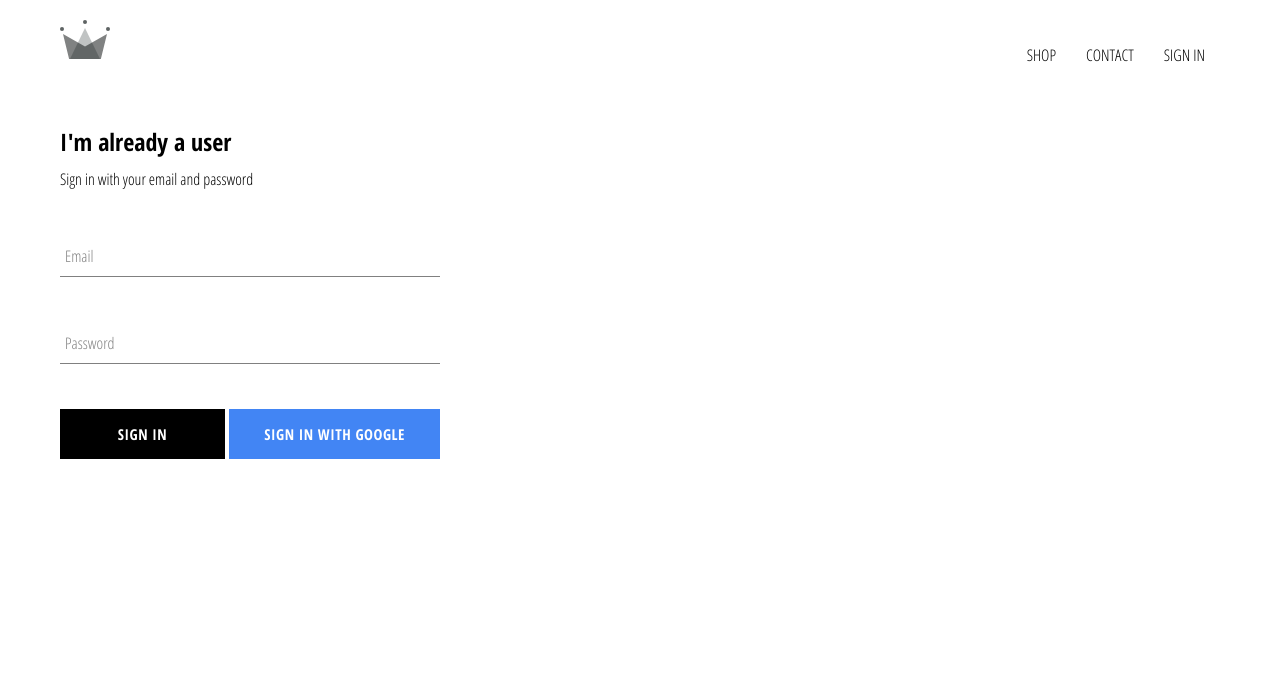
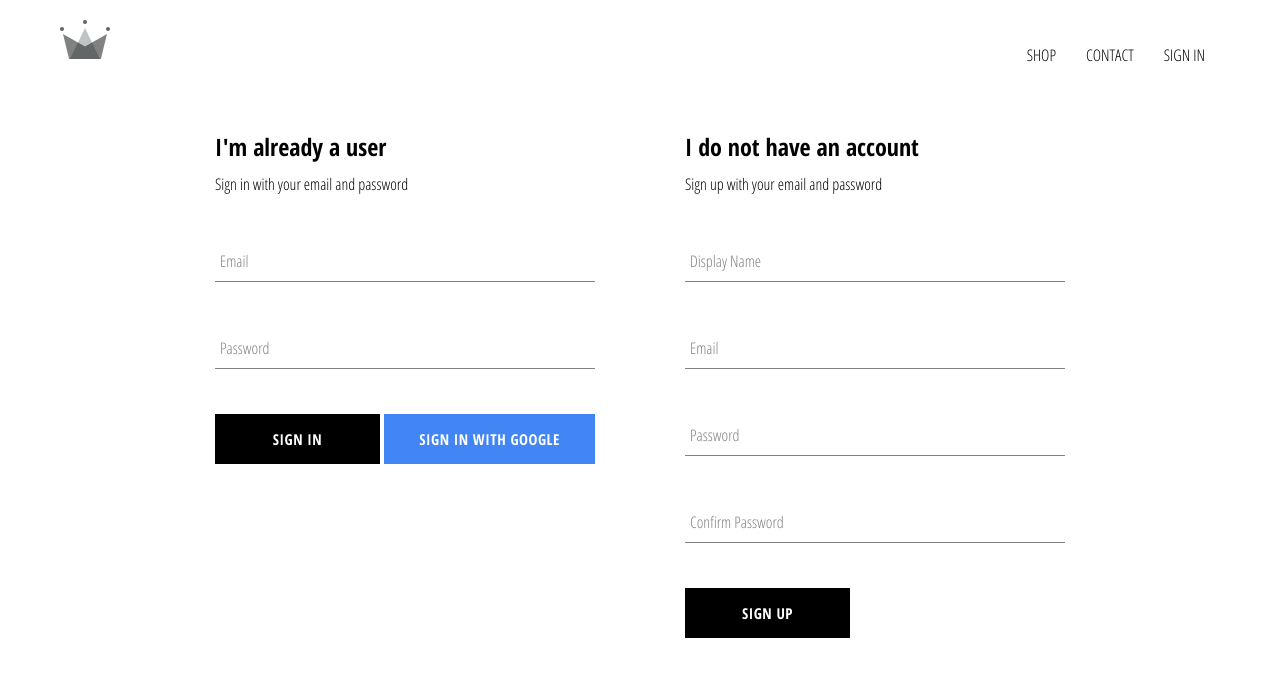
Before and after one commit to steelcolosus/ecom, a React (Create React App) app: page /signin in a window 1280 px wide. Shown: the top 676 px of the page. Built offline with nearby package versions, Linux system fonts and the light colour scheme; no server answers.

Commit message:
implementing user email signup with firebase

```diff
--- a/src/App.js
+++ b/src/App.js
@@ -1,4 +1,4 @@
-import React , {useState, useEffect} from 'react';
+import React, { useState, useEffect } from 'react';
 import { Route, Switch } from 'react-router-dom'
 import './App.css';
 import HomePage from './pages/homepage/homepage.component';
@@ -6,7 +6,7 @@
 import Header from './components/header/header.component';
 import SignInAndSignUpPage from './pages/sign-in-and-sign-up/sign-in-and-sign-up.component';
 
-import {auth} from './firebase/firebase.utils';
+import { auth, createUserProfileDocument } from './firebase/firebase.utils';
 
 function App() {
 
@@ -15,19 +15,35 @@
 
 
 
-  useEffect(()=>{
-    const unsuscribeFromAuth = auth.onAuthStateChanged(user=>{
-      setCurrentUser(user)
+  useEffect(() => {
+    const unsuscribeFromAuth = auth.onAuthStateChanged(async userAuth => {
+
+      if (userAuth) {
+
+        const userRef = await createUserProfileDocument(userAuth);
+
+        userRef.onSnapshot(snapshot => {
+          setCurrentUser({
+            id: snapshot.id,
+            ...snapshot.data()
+          })
+        })
+
+      } else {
+
+        setCurrentUser(userAuth)
+
+      }
     })
     return () => {
       unsuscribeFromAuth();
     }
-  },[]);
+  }, []);
 
 
   return (
     <div className="App">
-      <Header currentUser={currentUser}/>
+      <Header currentUser={currentUser} />
       <Switch>
         <Route exact path='/' component={HomePage} />
         <Route path='/shop' component={ShopPage} />
--- /dev/null
+++ b/src/components/sign-up/sign-up.component.jsx
@@ -0,0 +1,93 @@
+import React, { useState } from 'react';
+import FormInput from '../form-input/form-input.component';
+import CustomButton from '../custom-button/custom-button.component';
+import { auth, createUserProfileDocument } from '../../firebase/firebase.utils';
+import './sign-up.styles.scss';
+
+const SignUp = () => {
+    const [signupData, setSignupData] = useState({
+        displayName: '',
+        email: '',
+        password: '',
+        confirmPassword: ''
+    });
+
+    const handleSubmit = async event => {
+        event.preventDefault();
+
+        const { displayName, email, password, confirmPassword } = signupData;
+
+        if (password !== confirmPassword) {
+            alert("Passwords don't match");
+            return;
+        }
+
+        try {
+            const { user } = await auth.createUserWithEmailAndPassword(email, password);
+            await createUserProfileDocument(user, { displayName });
+            setSignupData({
+                displayName: '',
+                email: '',
+                password: '',
+                confirmPassword: ''
+            });
+        } catch (error) {
+
+        }
+
+
+    }
+    const handleChange = event => {
+        const { value, name } = event.target;
+        setSignupData((_signupData) => {
+            return { ..._signupData, [name]: value }
+        })
+    }
+
+    return (
+        <div className='sign-up'>
+            <h2 className='title'>I do not have an account</h2>
+            <span>Sign up with your email and password</span>
+            <form className='sign-up-form' onSubmit={handleSubmit}>
+                <FormInput
+                    type='text'
+                    name='displayName'
+                    value={signupData.displayName}
+                    handleChange={handleChange}
+                    label='Display Name'
+                    required
+                />
+
+                <FormInput
+                    type='text'
+                    name='email'
+                    value={signupData.email}
+                    handleChange={handleChange}
+                    label='Email'
+                    required
+                />
+
+                <FormInput
+                    type='password'
+                    name='password'
+                    value={signupData.password}
+                    handleChange={handleChange}
+                    label='Password'
+                    required
+                />
+                <FormInput
+                    type='password'
+                    name='confirmPassword'
+                    value={signupData.confirmPassword}
+                    handleChange={handleChange}
+                    label='Confirm Password'
+                    required
+                />
+
+                <CustomButton type='submit'>SIGN UP</CustomButton>
+            </form>
+        </div>
+    );
+};
+
+export default SignUp;
--- /dev/null
+++ b/src/components/sign-up/sign-up.styles.scss
@@ -0,0 +1,9 @@
+.sign-up{
+    display: flex;
+    flex-direction: column;
+    width: 380px;
+
+    .title {
+        margin: 10px 0;
+    }
+}
--- a/src/firebase/firebase.utils.js
+++ b/src/firebase/firebase.utils.js
@@ -13,6 +13,29 @@
     measurementId: "G-Z94ZF7DX3J"
 };
 
+export const createUserProfileDocument = async (userAuth, additionalDAta) => {
+    if (!userAuth) return;
+
+    const userRef = firestore.doc(`user/${userAuth.uid}`);
+    const snapShot = await userRef.get();
+
+    if (!snapShot.exists) {
+        const { displayName, email } = userAuth;
+        const createdAt = new Date();
+        try {
+            await userRef.set({
+                displayName,
+                email,
+                createdAt,
+                ...additionalDAta
+            })
+        } catch (error) {
+            console.log('error creating user', error.message);
+        }
+    }
+
+    return userRef;
+}
 
 firebase.initializeApp(config);
 
@@ -20,7 +43,7 @@
 export const firestore = firebase.firestore();
 
 const provider = new firebase.auth.GoogleAuthProvider();
-provider.setCustomParameters({prompt: 'select_account'});
+provider.setCustomParameters({ prompt: 'select_account' });
 
 export const signInWithGoogle = () => auth.signInWithPopup(provider);
 
--- a/src/pages/sign-in-and-sign-up/sign-in-and-sign-up.component.jsx
+++ b/src/pages/sign-in-and-sign-up/sign-in-and-sign-up.component.jsx
@@ -2,10 +2,13 @@
 
 import './sign-in-and-sign-up.styles.scss';
 import SignIn from '../../components/sign-in/sign-in.component';
-
+import SignUp from "../../components/sign-up/sign-up.component";
 
 const SignInAndSignUpPage = () => (
-    <div className='sign-in-and-sign-up'><SignIn></SignIn></div>
+    <div className='sign-in-and-sign-up'>
+        <SignIn></SignIn>
+        <SignUp></SignUp>
+    </div>
 );
 
 export default SignInAndSignUpPage;
--- a/src/pages/sign-in-and-sign-up/sign-in-and-sign-up.styles.scss
+++ b/src/pages/sign-in-and-sign-up/sign-in-and-sign-up.styles.scss
@@ -0,0 +1,6 @@
+.sign-in-and-sign-up{
+    width: 850px;
+    display: flex;
+    justify-content: space-between;
+    margin: 30px auto;
+}
```
